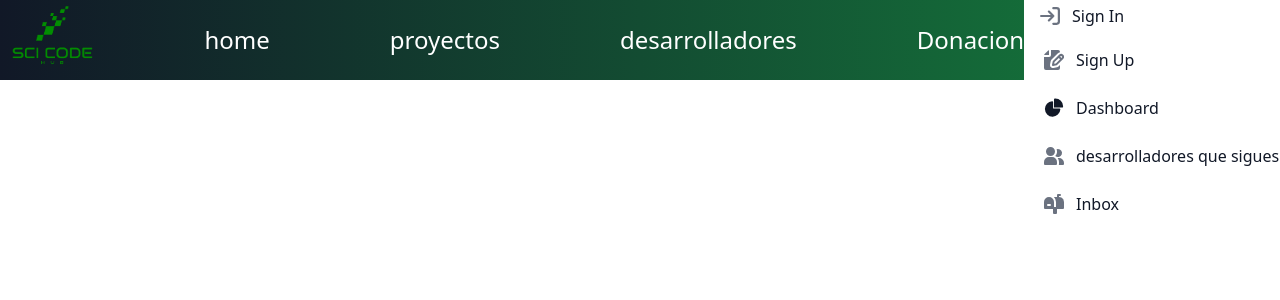
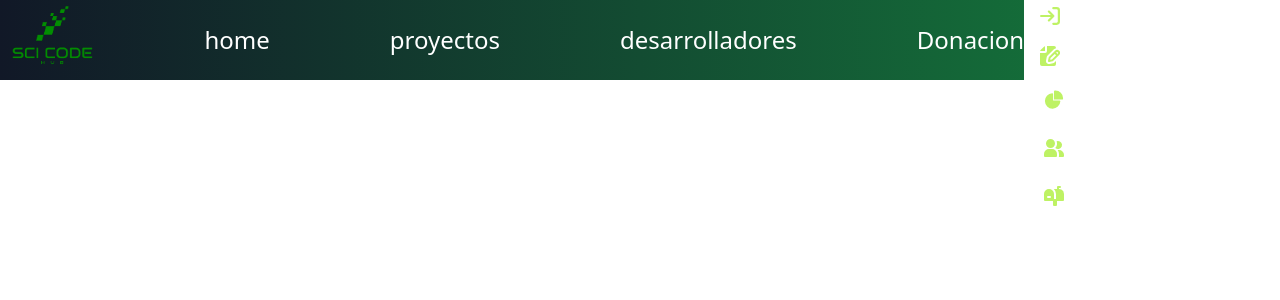
Before and after one commit to rotosaurio/scicodehub1, a Next.js app: page / in a window 1280 px wide. Shown: the top 300 px of the page. Built offline with nearby package versions, Linux system fonts and the light colour scheme.

Commit message:
interfaz dark

```diff
--- a/components/sidebar.js
+++ b/components/sidebar.js
@@ -2,24 +2,25 @@ import React from 'react';
 
 const Sidebar = () => {
   return (
+
     <aside
       id="logo-sidebar"
-      className="fixed top-0 right-0 z-00 w-64 h-screen  transition-transform translate-x-full bg-white sm:translate-x-0 dark:bg-gray-800 dark:border-gray-700"
+      className="fixed top-0 right-0 z-00 w-64 h-screen  transition-transform translate-x-o bg-gray 800 sm:translate-x-0 bg-gray-800 border-gray-700"
       aria-label="Sidebar"
     >
-      <div className="h-full px-3 pb-4 overflow-y-auto bg-white dark:bg-green-700">
+      <div className="h-full px-3 pb-4 overflow-y-auto bg-white bg-green-700">
         <ul className="space-y-2 font-medium">
         <li>
-            <a href="#" class="flex items-center p-1 text-gray-900 rounded-lg dark:text-white hover:bg-lime-300 dark:hover:bg-lime-300 group">
-               <svg class="flex-shrink-0 w-5 h-5 text-gray-500 transition duration-75 dark:text-lime-300 group-hover:text-gray-900 dark:group-hover:text-white" aria-hidden="true" xmlns="http://www.w3.org/2000/svg" fill="none" viewBox="0 0 18 16">
+            <a href="#" class="flex items-center p-1 text-gray-900 rounded-lg text-white hover:text-gray-900 hover:bg-lime-300 hover:bg-lime-300 group">
+               <svg class="flex-shrink-0 w-5 h-5 text-gray-500 transition duration-75 text-lime-300 group-hover:text-gray-900 group-hover:text-gray-900" aria-hidden="true" xmlns="http://www.w3.org/2000/svg" fill="none" viewBox="0 0 18 16">
                   <path stroke="currentColor" stroke-linecap="round" stroke-linejoin="round" stroke-width="2" d="M1 8h11m0 0L8 4m4 4-4 4m4-11h3a2 2 0 0 1 2 2v10a2 2 0 0 1-2 2h-3"/>
                </svg>
                <span class="flex-1 ml-3 whitespace-nowrap">Sign In</span>
             </a>
          </li>
          <li>
-            <a href="#" class="flex items-center p-2 text-gray-900 rounded-lg dark:text-white hover:bg-gray-100 dark:hover:bg-lime-300 group">
-               <svg class="flex-shrink-0 w-5 h-5 text-gray-500 transition duration-75 dark:text-lime-300 group-hover:text-gray-900 dark:group-hover:text-white" aria-hidden="true" xmlns="http://www.w3.org/2000/svg" fill="currentColor" viewBox="0 0 20 20">
+            <a href="#" class="flex items-center p-1 text-gray-900 rounded-lg text-white hover:text-gray-900 hover:bg-gray-100 hover:bg-lime-300 group">
+               <svg class="flex-shrink-0 w-5 h-5 text-gray-500 transition duration-75 text-lime-300 group-hover:text-gray-900 group-hover:text-gray-900" aria-hidden="true" xmlns="http://www.w3.org/2000/svg" fill="currentColor" viewBox="0 0 20 20">
                   <path d="M5 5V.13a2.96 2.96 0 0 0-1.293.749L.879 3.707A2.96 2.96 0 0 0 .13 5H5Z"/>
                   <path d="M6.737 11.061a2.961 2.961 0 0 1 .81-1.515l6.117-6.116A4.839 4.839 0 0 1 16 2.141V2a1.97 1.97 0 0 0-1.933-2H7v5a2 2 0 0 1-2 2H0v11a1.969 1.969 0 0 0 1.933 2h12.134A1.97 1.97 0 0 0 16 18v-3.093l-1.546 1.546c-.413.413-.94.695-1.513.81l-3.4.679a2.947 2.947 0 0 1-1.85-.227 2.96 2.96 0 0 1-1.635-3.257l.681-3.397Z"/>
                   <path d="M8.961 16a.93.93 0 0 0 .189-.019l3.4-.679a.961.961 0 0 0 .49-.263l6.118-6.117a2.884 2.884 0 0 0-4.079-4.078l-6.117 6.117a.96.96 0 0 0-.263.491l-.679 3.4A.961.961 0 0 0 8.961 16Zm7.477-9.8a.958.958 0 0 1 .68-.281.961.961 0 0 1 .682 1.644l-.315.315-1.36-1.36.313-.318Zm-5.911 5.911 4.236-4.236 1.359 1.359-4.236 4.237-1.7.339.341-1.699Z"/>
@@ -29,10 +30,10 @@ const Sidebar = () => {
          </li>
           <li>
             <a href="#"
-              className="flex items-center p-2 text-gray-900 rounded-lg dark:text-white hover:text-gray-900 dark:hover:bg-lime-300 group"
+              className="flex items-center p-2 text-gray-900 rounded-lg text-white hover:text-gray-900 hover:text-gray-900 hover:bg-lime-300 group"
             >
               <svg
-                className="w-5 h-5 text-white-500 transition duration-75 dark:text-lime-300 group-hover:text-gray-900 dark:group-hover:text-black"
+                className="w-5 h-5 text-white-500 transition duration-75 text-lime-300 group-hover:text-gray-900 group-hover:text-gray-900"
                 aria-hidden="true"
                 xmlns="http://www.w3.org/2000/svg"
                 fill="currentColor"
@@ -47,8 +48,9 @@ const Sidebar = () => {
 
 
          <li>
-            <a href="#" class="flex items-center p-2 text-gray-900 rounded-lg dark:text-white hover:bg-lime-300 dark:hover:bg-lime-300 group">
-               <svg class="flex-shrink-0 w-5 h-5 text-gray-500 transition duration-75 dark:text-lime-300 group-hover:text-gray-900 dark:group-hover:text-white" aria-hidden="true" xmlns="http://www.w3.org/2000/svg" fill="currentColor" viewBox="0 0 20 18">
+ <a href="#"
+              className="flex items-center p-2 text-gray-900 rounded-lg text-white  hover:text-gray-900 hover:bg-lime-300 group"
+            >               <svg class="flex-shrink-0 w-5 h-5 text-gray-500 transition duration-75 text-lime-300 group-hover:text-gray-900 group-hover:text-gray-900" aria-hidden="true" xmlns="http://www.w3.org/2000/svg" fill="currentColor" viewBox="0 0 20 18">
                   <path d="M14 2a3.963 3.963 0 0 0-1.4.267 6.439 6.439 0 0 1-1.331 6.638A4 4 0 1 0 14 2Zm1 9h-1.264A6.957 6.957 0 0 1 15 15v2a2.97 2.97 0 0 1-.184 1H19a1 1 0 0 0 1-1v-1a5.006 5.006 0 0 0-5-5ZM6.5 9a4.5 4.5 0 1 0 0-9 4.5 4.5 0 0 0 0 9ZM8 10H5a5.006 5.006 0 0 0-5 5v2a1 1 0 0 0 1 1h11a1 1 0 0 0 1-1v-2a5.006 5.006 0 0 0-5-5Z"/>
                </svg>
                <span class="flex-1 ml-3 whitespace-nowrap">desarrolladores que sigues</span>
@@ -56,8 +58,8 @@ const Sidebar = () => {
          </li>
 
          <li>
-            <a href="#" class="flex items-center p-2 text-gray-900 rounded-lg dark:text-white hover:bg-gray-100 dark:hover:bg-lime-300 group">
-               <svg class="flex-shrink-0 w-5 h-5 text-gray-500 transition duration-75 dark:text-lime-300 group-hover:text-gray-900 dark:group-hover:text-white" aria-hidden="true" xmlns="http://www.w3.org/2000/svg" fill="currentColor" viewBox="0 0 20 20">
+            <a href="#" class="flex items-center p-2 text-gray-900 rounded-lg text-white hover:text-gray-900 hover:bg-gray-100 hover:bg-lime-300 group">
+               <svg class="flex-shrink-0 w-5 h-5 text-gray-500 transition duration-75 text-lime-300 group-hover:text-gray-900 group-hover:text-gray-900" aria-hidden="true" xmlns="http://www.w3.org/2000/svg" fill="currentColor" viewBox="0 0 20 20">
                   <path d="m17.418 3.623-.018-.008a6.713 6.713 0 0 0-2.4-.569V2h1a1 1 0 1 0 0-2h-2a1 1 0 0 0-1 1v2H9.89A6.977 6.977 0 0 1 12 8v5h-2V8A5 5 0 1 0 0 8v6a1 1 0 0 0 1 1h8v4a1 1 0 0 0 1 1h2a1 1 0 0 0 1-1v-4h6a1 1 0 0 0 1-1V8a5 5 0 0 0-2.582-4.377ZM6 12H4a1 1 0 0 1 0-2h2a1 1 0 0 1 0 2Z"/>
                </svg>
                <span class="flex-1 ml-3 whitespace-nowrap">Inbox</span>
```
